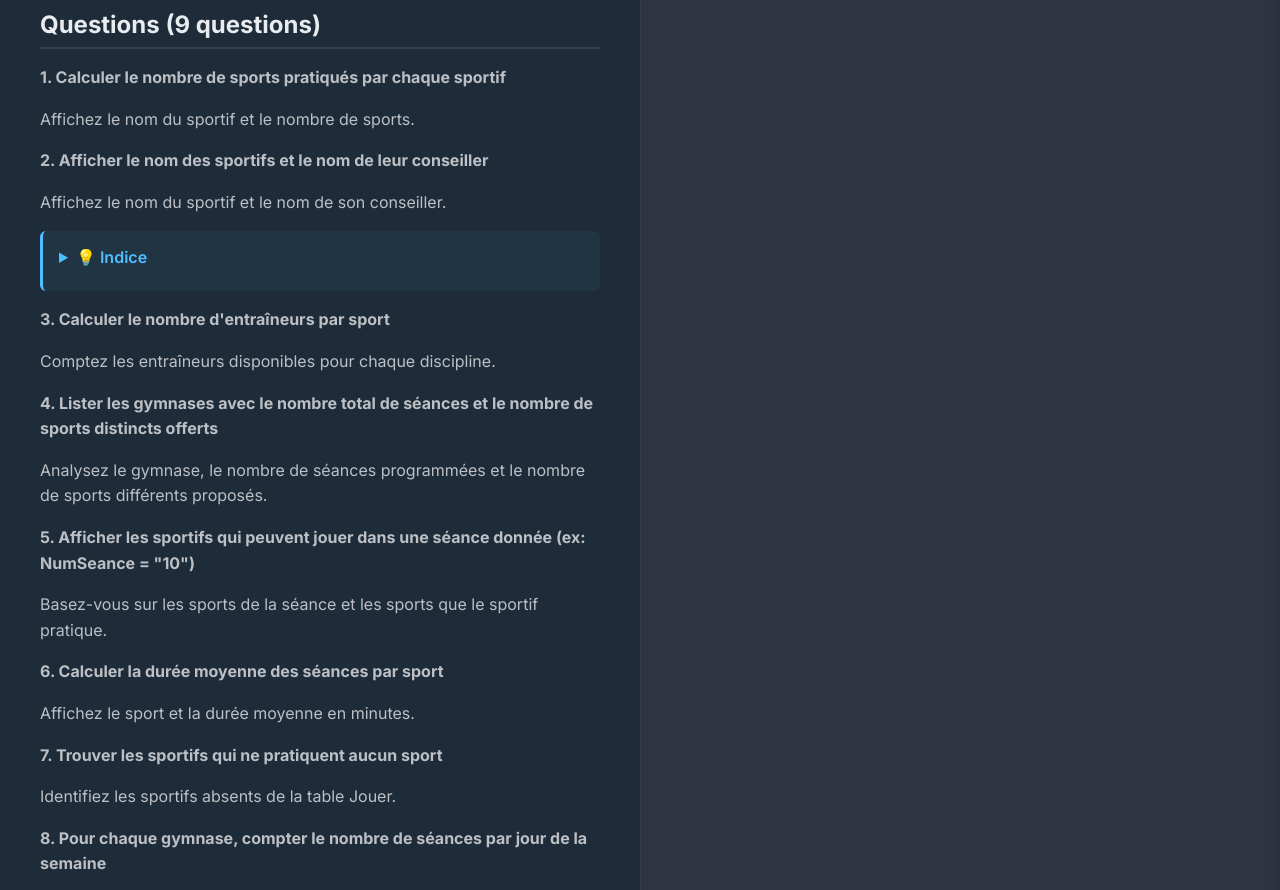
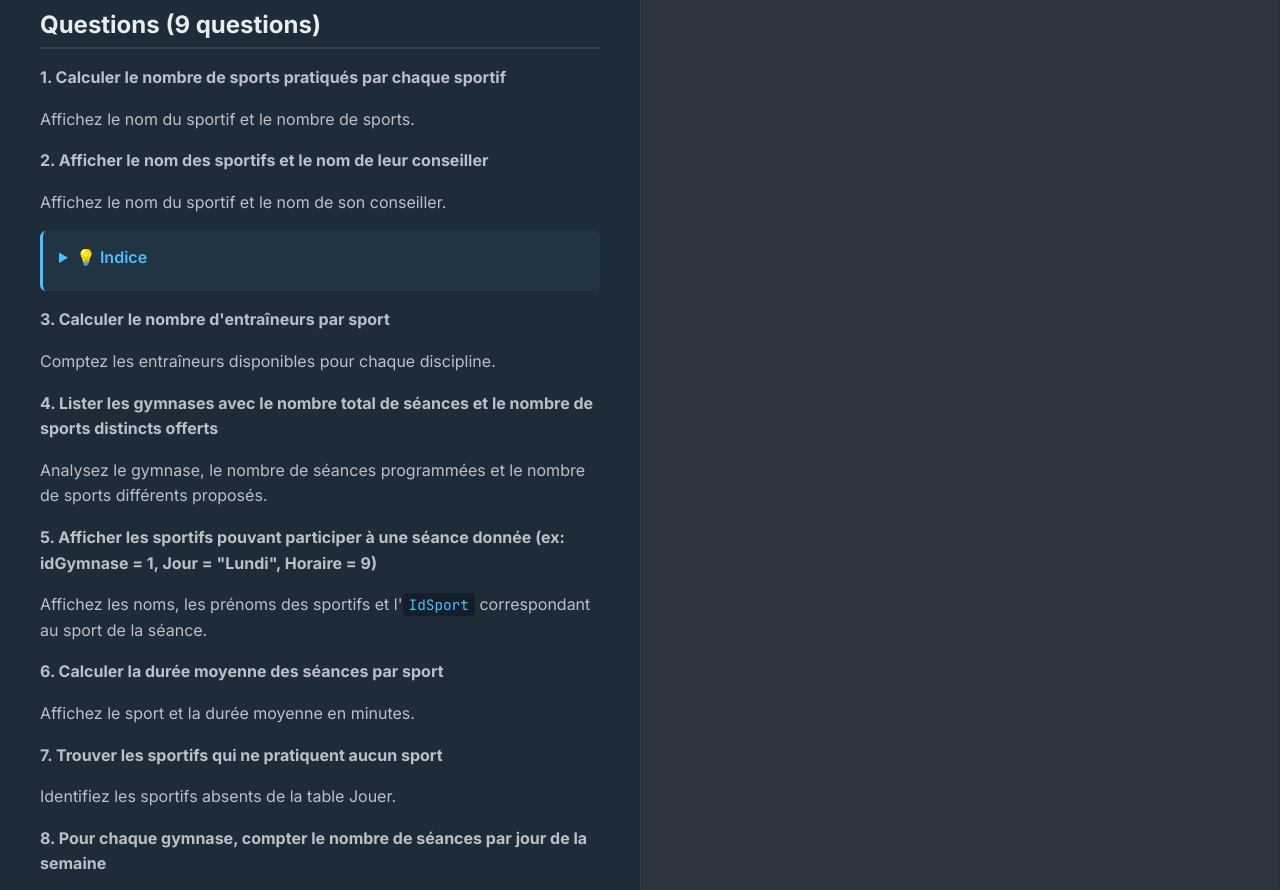
Before and after one commit to JohanPy/tp-sql, an Eleventy site: page src/tps/tp4-ex2.md in a window 1280 px wide and 1767 px high. Shown: the part 196-1086 px from the top of the page. Built offline with nearby package versions, Linux system fonts and the light colour scheme; Eleventy itself is replaced by a stand-in of ours; files that its build step writes are made by us from their sources; no server answers; what markdown-it-attrs would draw is missing.

Commit message:
correc q5

```diff
--- a/src/tps/tp4-ex2.md
+++ b/src/tps/tp4-ex2.md
@@ -37,9 +37,9 @@ Comptez les entraîneurs disponibles pour chaque discipline.
 
 Analysez le gymnase, le nombre de séances programmées et le nombre de sports différents proposés.
 
-**5. Afficher les sportifs qui peuvent jouer dans une séance donnée (ex: NumSeance = "10")**
+**5. Afficher les sportifs pouvant participer à une séance donnée (ex: idGymnase = 1, Jour = "Lundi", Horaire = 9)**
 
-Basez-vous sur les sports de la séance et les sports que le sportif pratique.
+Affichez les noms, les prénoms des sportifs et l'`IdSport` correspondant au sport de la séance.
 
 **6. Calculer la durée moyenne des séances par sport**
 
```
